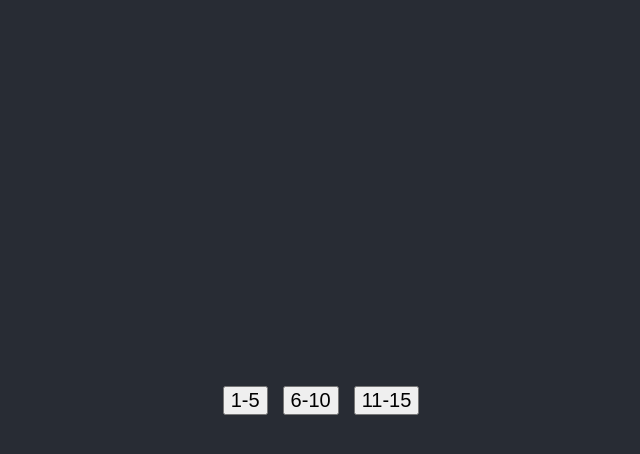
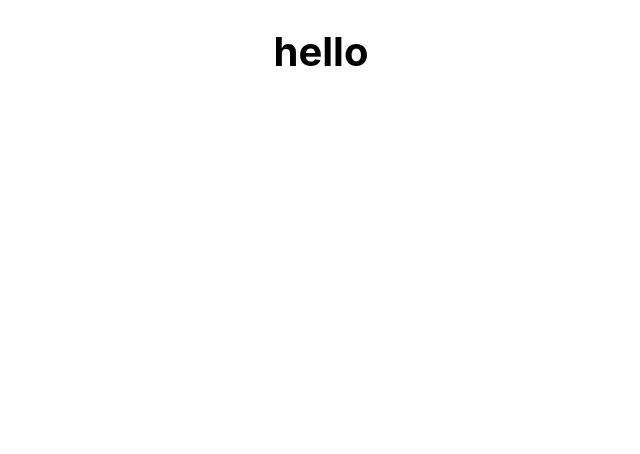
Before and after one commit to jaromoyler31/React12, a React (Create React App) app: page / in a window 1280 px wide. Shown: the top 454 px of the page, without its empty margins (319-959 px from the left). Built offline with nearby package versions, Linux system fonts and the light colour scheme.

Commit message:
Updating

```diff
--- a/src/App.js
+++ b/src/App.js
@@ -4,7 +4,7 @@ import './App.css';
 function App() {
   return (
     <div className="App">
-
+        <h1>hello</h1>
     </div>
   );
 }
--- a/src/index.js
+++ b/src/index.js
@@ -2,12 +2,14 @@ import React from 'react';
 import ReactDOM from 'react-dom/client';
 import './index.css';
 import RandomMonster from './randomMaster';
+import App from './App';
 import reportWebVitals from './reportWebVitals';
 
 const root = ReactDOM.createRoot(document.getElementById('root'));
 root.render(
   <React.StrictMode>
-    <RandomMonster />
+
+    <App />
   </React.StrictMode>
 );
 
--- a/src/randomMaster.js
+++ b/src/randomMaster.js
@@ -4,7 +4,7 @@ function RandomMonster() {
 
     return (
       <div className='App-header'>
-        <button className='App' onClick={generate()}>1-5</button>
+        <button className='App'>1-5</button>
         <button className='App'>6-10</button>
         <button className='App'>11-15</button>
 
```
